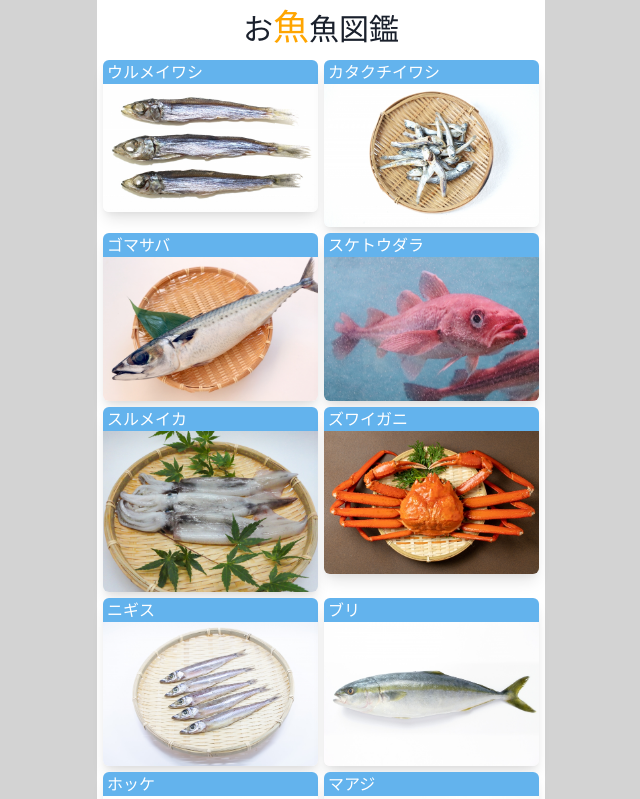
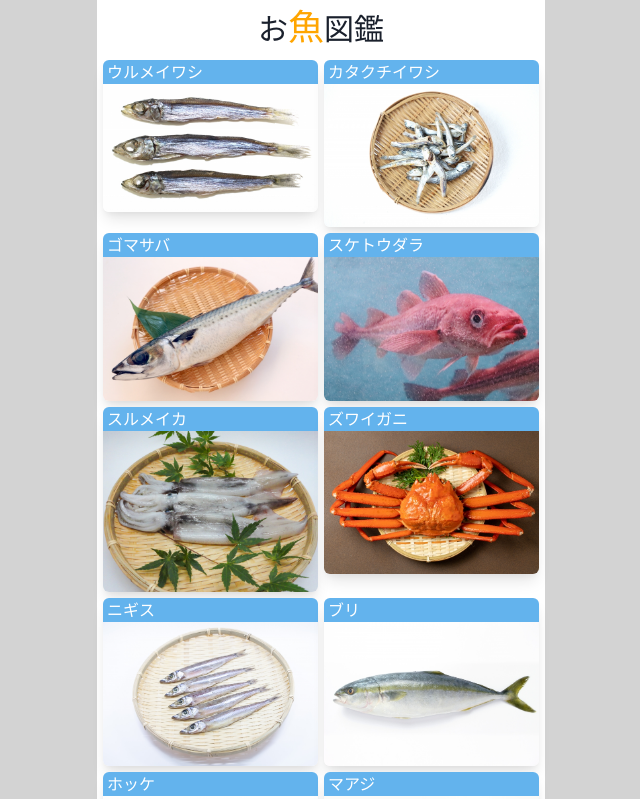
Before and after one commit to n-tomoharu-watanabe/2022-2q-sakana, a React (Vite) app: page / in a window 1280 px wide. Shown: the top 799 px of the page, without its empty margins (319-959 px from the left). Built offline with nearby package versions, Linux system fonts and the light colour scheme.

Commit message:
タイトルを修正

```diff
--- a/src/components/title.tsx
+++ b/src/components/title.tsx
@@ -5,7 +5,7 @@ export const Title = () => {
     <Text align="center" fontSize="3xl">
       お
       <Text as="span" fontSize="4xl" color="orange" >魚</Text>
-      魚図鑑
+      図鑑
     </Text>
   )
 }
```
